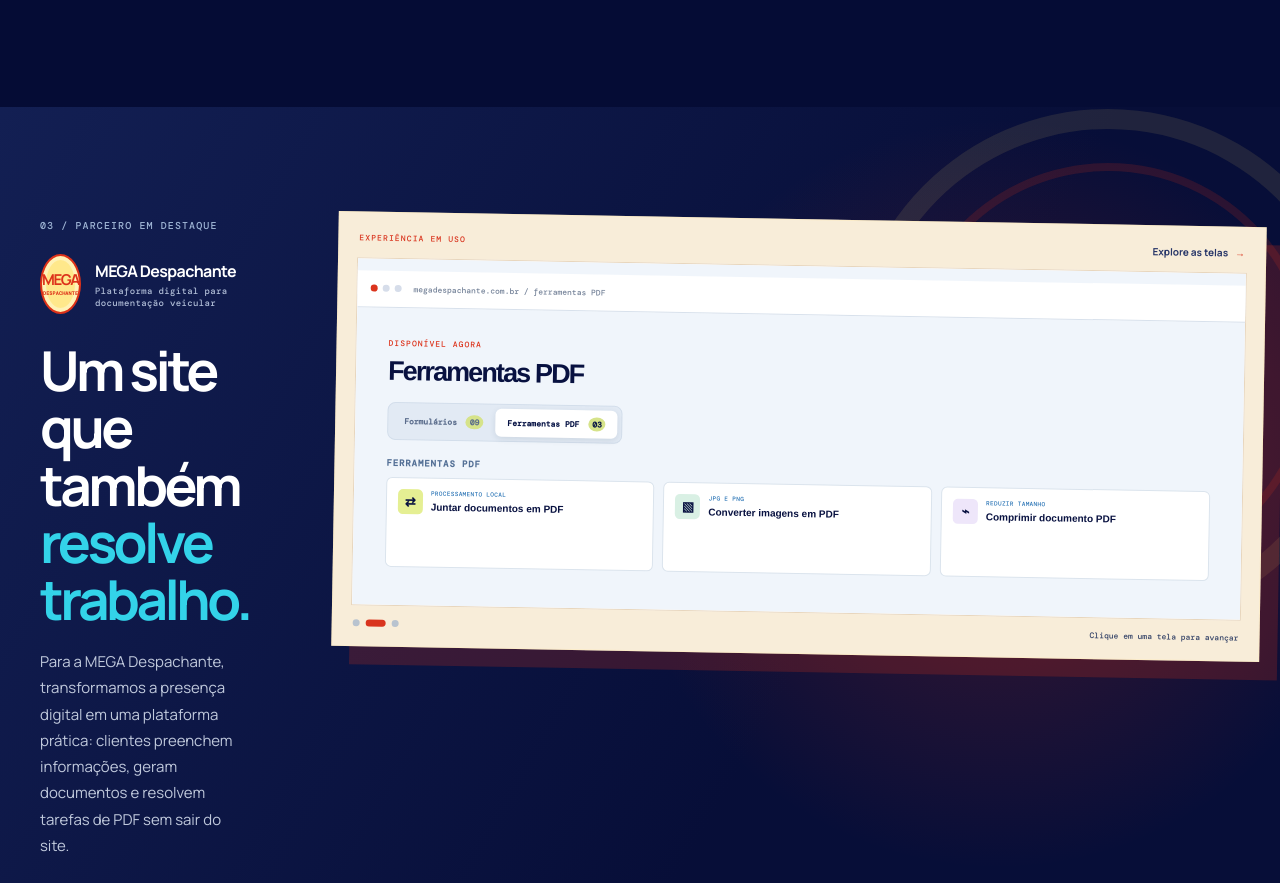
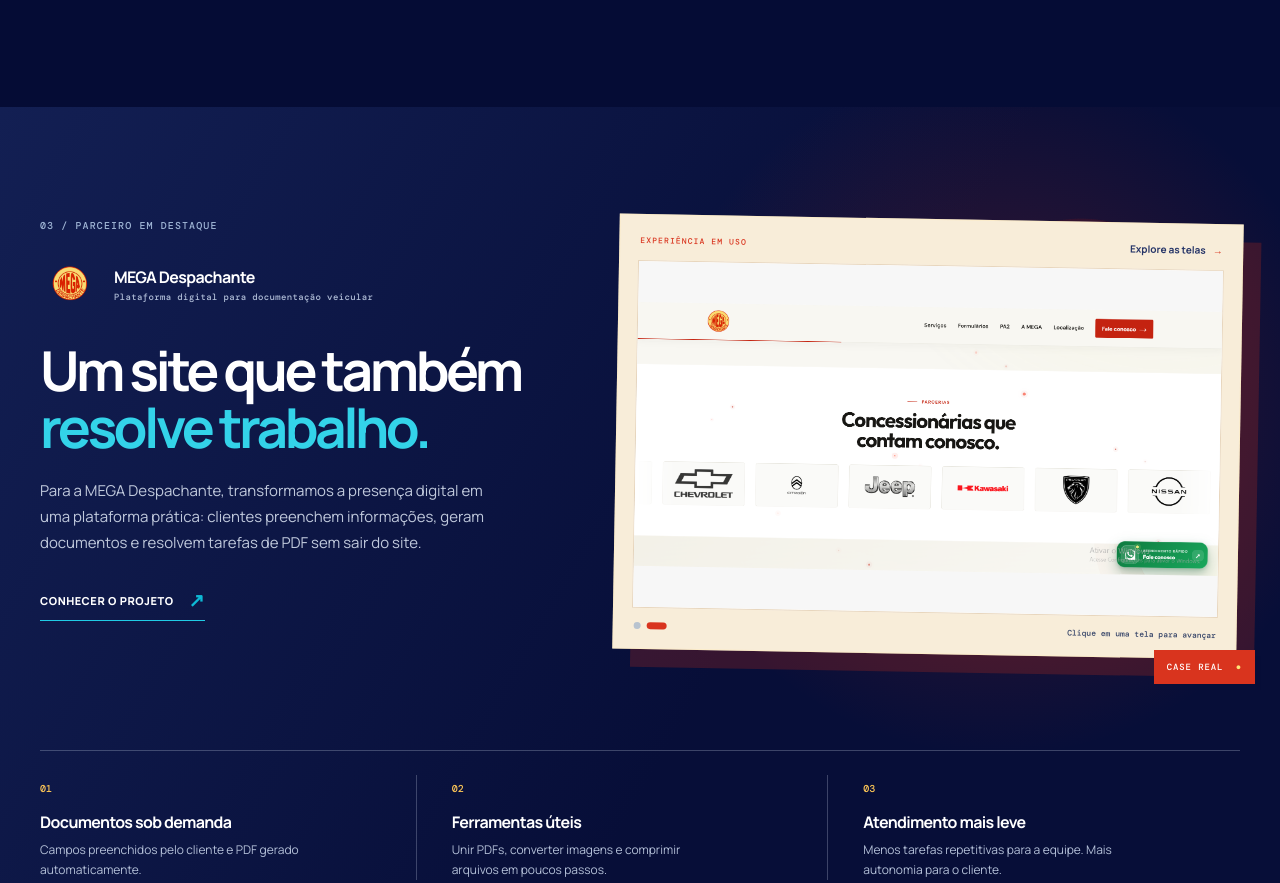
Before and after one commit to Amaralbit/Turing_Dev_LV, a plain HTML site: page index.html in a window 1280 px wide. Shown: the part 1614-2497 px from the top of the page. Drawn offline with nearby package versions, Linux system fonts and the light colour scheme.

Commit message:
fix: usa assets oficiais da Mega no carrossel

```diff
--- a/index.html
+++ b/index.html
@@ -13,6 +13,7 @@
     <link rel="stylesheet" href="social.css" />
     <link rel="stylesheet" href="partner.css" />
     <link rel="stylesheet" href="mega-showcase.css" />
+    <link rel="stylesheet" href="mega-assets.css" />
     <link rel="icon" href="favicon.svg" type="image/svg+xml" />
   </head>
   <body>
@@ -81,29 +82,22 @@
       <section class="partner section" id="parceiro">
         <div class="partner-copy reveal">
           <p class="section-number">03 / PARCEIRO EM DESTAQUE</p>
-          <div class="partner-brand"><div class="mega-mark"><b>MEGA</b><span>DESPACHANTE</span></div><div><strong>MEGA Despachante</strong><small>Plataforma digital para documentação veicular</small></div></div>
+          <div class="partner-brand"><div class="mega-mark"><img src="images/logo_mega.png" alt="Logo da MEGA Despachante" /></div><div><strong>MEGA Despachante</strong><small>Plataforma digital para documentação veicular</small></div></div>
           <h2>Um site que também <em>resolve trabalho.</em></h2>
           <p>Para a MEGA Despachante, transformamos a presença digital em uma plataforma prática: clientes preenchem informações, geram documentos e resolvem tarefas de PDF sem sair do site.</p>
           <a class="case-link" href="https://www.megadespachante.com.br/" target="_blank" rel="noreferrer">Conhecer o projeto <span>↗</span></a>
         </div>
         <div class="partner-product reveal" aria-label="Telas da plataforma desenvolvida para a Mega Despachante">
-          <div class="mega-watermark" aria-hidden="true"><b>MEGA</b><span>DESPACHANTE</span></div>
+          <div class="mega-watermark" aria-hidden="true"><img src="images/logo_mega.png" alt="" /></div>
           <div class="mega-carousel" data-mega-carousel>
             <div class="mega-carousel-heading"><span>EXPERIÊNCIA EM USO</span><b>Explore as telas <i>→</i></b></div>
             <div class="mega-viewport">
               <div class="mega-track">
-                <button class="mega-slide is-active" type="button" aria-label="Tela de formulários da Mega Despachante">
-                  <div class="shot-top"><i></i><i></i><i></i><span>megadespachante.com.br / formulários</span></div><div class="shot-content forms-shot"><small>DISPONÍVEL AGORA</small><h3>Formulários e ferramentas</h3><div class="shot-tabs"><b>Formulários <i>09</i></b><span>Ferramentas PDF <i>03</i></span></div><p>PROCURAÇÕES</p><div class="shot-row"><b>▤</b><span><small>PROCURAÇÃO PARA DESPACHANTES</small>Procuração para veículo</span><i>↗</i></div><p>DOCUMENTAÇÃO PESSOAL</p><div class="shot-row"><b>⌂</b><span><small>DOCUMENTAÇÃO</small>Declaração de endereço</span><i>↗</i></div></div>
-                </button>
-                <button class="mega-slide" type="button" aria-label="Tela de ferramentas PDF da Mega Despachante">
-                  <div class="shot-top"><i></i><i></i><i></i><span>megadespachante.com.br / ferramentas PDF</span></div><div class="shot-content pdf-shot"><small>DISPONÍVEL AGORA</small><h3>Ferramentas PDF</h3><div class="shot-tabs"><span>Formulários <i>09</i></span><b>Ferramentas PDF <i>03</i></b></div><p>FERRAMENTAS PDF</p><div class="pdf-tools"><div><b>⇄</b><span><small>PROCESSAMENTO LOCAL</small>Juntar documentos em PDF</span></div><div><b>▧</b><span><small>JPG E PNG</small>Converter imagens em PDF</span></div><div><b>⌁</b><span><small>REDUZIR TAMANHO</small>Comprimir documento PDF</span></div></div></div>
-                </button>
-                <button class="mega-slide" type="button" aria-label="Tela inicial da Mega Despachante">
-                  <div class="shot-top"><i></i><i></i><i></i><span>megadespachante.com.br / início</span></div><div class="shot-content home-shot"><div><small>SOLUÇÕES VEICULARES</small><h3>Seu veículo em dia.<br /><em>Seu tempo mais livre.</em></h3><p>Documentação veicular com atendimento próximo, orientação clara e a agilidade que você precisa.</p><b class="shot-button">CONHEÇA NOSSOS SERVIÇOS →</b></div><div class="home-image"><div class="building"></div><span>MEGA · DESPACHANTE</span></div></div>
-                </button>
+                <button class="mega-slide is-active mega-print" type="button" aria-label="Ver exemplo dos formulários da Mega Despachante"><img src="images/print 1.png" alt="Tela de formulários da Mega Despachante" /></button>
+                <button class="mega-slide mega-print" type="button" aria-label="Ver exemplo das ferramentas PDF da Mega Despachante"><img src="images/print 2.png" alt="Tela de ferramentas PDF da Mega Despachante" /></button>
               </div>
             </div>
-            <div class="mega-carousel-footer"><div class="mega-dots"><button class="is-active" type="button" aria-label="Ir para a tela 1"></button><button type="button" aria-label="Ir para a tela 2"></button><button type="button" aria-label="Ir para a tela 3"></button></div><span>Clique em uma tela para avançar</span></div>
+            <div class="mega-carousel-footer"><div class="mega-dots"><button class="is-active" type="button" aria-label="Ir para a tela 1"></button><button type="button" aria-label="Ir para a tela 2"></button></div><span>Clique em uma tela para avançar</span></div>
           </div>
           <div class="case-badge">CASE REAL <i>●</i></div>
         </div>
--- /dev/null
+++ b/mega-assets.css
@@ -0,0 +1,2 @@
+/* Arquivos oficiais enviados pela MEGA. */
+.mega-mark{width:60px;height:60px;border:0;background:transparent;box-shadow:none;overflow:hidden}.mega-mark img{display:block;width:100%;height:100%;object-fit:contain}.mega-watermark{border:0;background:none;transform:rotate(-15deg)}.mega-watermark:before{display:none}.mega-watermark img{width:100%;height:100%;object-fit:contain;opacity:.1;filter:saturate(1.18)}.mega-slide.mega-print{background:#f8f8f8;overflow:hidden;display:flex;align-items:center;justify-content:center}.mega-slide.mega-print img{display:block;width:100%;height:100%;object-fit:contain;object-position:center;background:#f7f7f7}.mega-slide.mega-print:hover img{transform:scale(1.012)}.mega-slide.mega-print img{transition:transform .45s ease}@media(max-width:800px){.mega-mark{width:56px;height:56px}.mega-watermark{width:330px;height:330px}.mega-slide.mega-print{height:280px}.mega-slide.mega-print img{object-fit:contain}}
```
Also changed, not shown: images/logo_mega.png (added), images/print 1.png (added), images/print 2.png (added).
